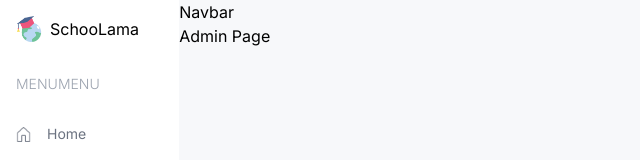
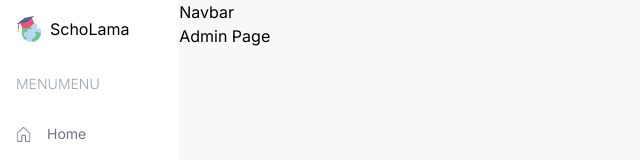
Before and after one commit to Lmori07/dashboard, a Next.js app: page /dashboard/admin in a window 1280 px wide. Shown: the top 160 px of the page, without its empty margins (0-640 px from the left). Built offline with nearby package versions, Linux system fonts and the light colour scheme.

Commit message:
Synchronizing repository

```diff
--- a/src/app/dashboard/layout.tsx
+++ b/src/app/dashboard/layout.tsx
@@ -11,7 +11,7 @@ export default function DashboardLayout({children,}: Readonly<{children: React.R
             <div className="w-[14%] md:w-[8%] lg:w-[16%] xl:w-[14%] p-4">
                 <Link href="/" className="flex items-center justify-center lg:justify-start gap-x-2">
                     <Image src="/logo.png" alt="logo" width={26} height={26} />
-                    <span className="hidden lg:block">SchooLama</span>
+                    <span className="hidden lg:block">SchoLama</span>
                 </Link>
                 <Menu />
             </div>
```
